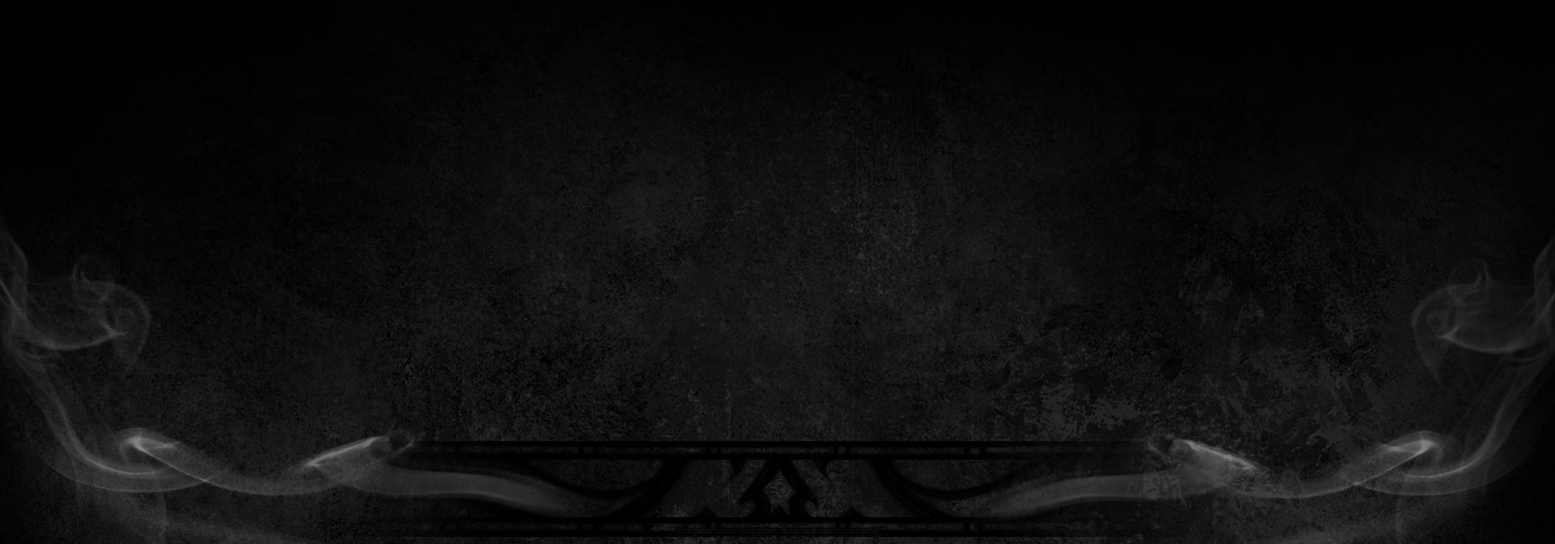
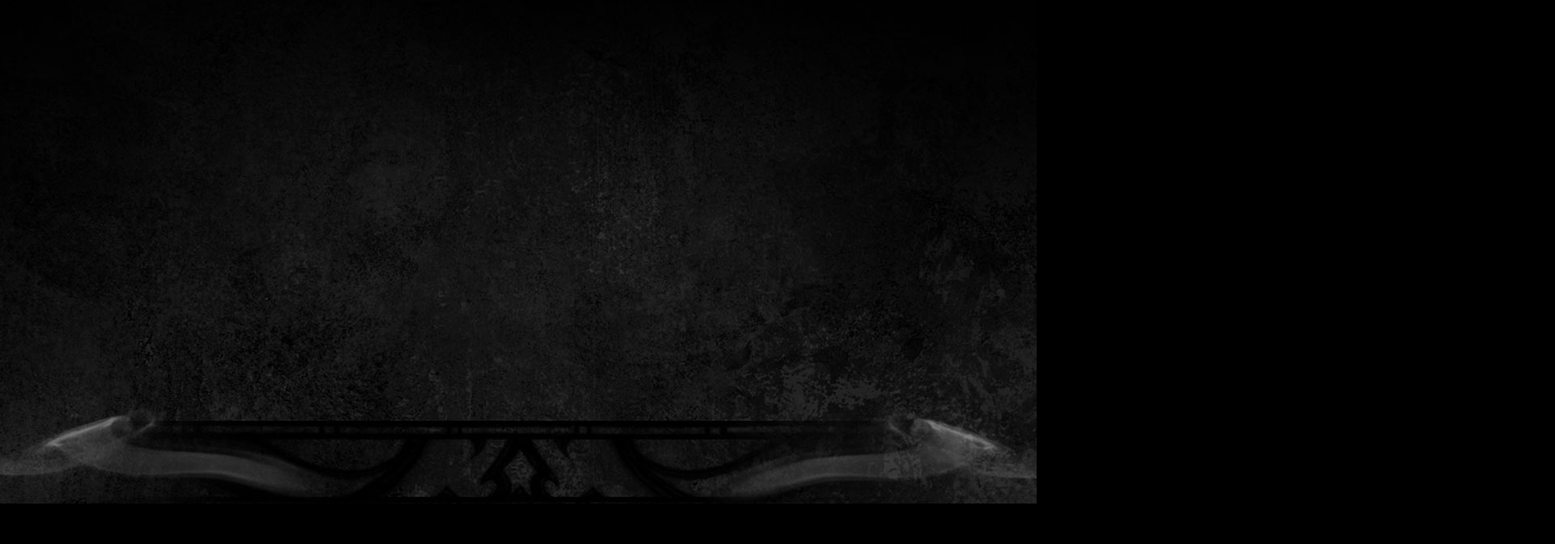
Before and after one commit to brianbrewer/Road-From-Greedfest, a plain HTML site: page index.html in a window 1280 px wide. Shown: the part 1664-2336 px from the top of the page at 81% size, 1920 px wide, since content can reach past the window. After the commit the page ends 2286 px from the top, so only its background shows below. Drawn offline with Linux system fonts and the light colour scheme.

Commit message:
Made footer scale properly

```diff
--- a/index.html
+++ b/index.html
@@ -28,7 +28,7 @@
 			<div class="path">
 				<img src="path2.png">
 			</div>
-            <img src = "greedfest-footer.jpg" id="footer">
+            <div id="footer"></div>
 		</div>
 
 	</body>
--- a/style.css
+++ b/style.css
@@ -110,3 +110,11 @@ h2
 {
 	max-width: 100%;
 }
+
+#footer
+{
+	width: 100%;
+	height: 625px;
+	background-image: url('greedfest-footer.jpg');
+	background-position: center;
+}
```
